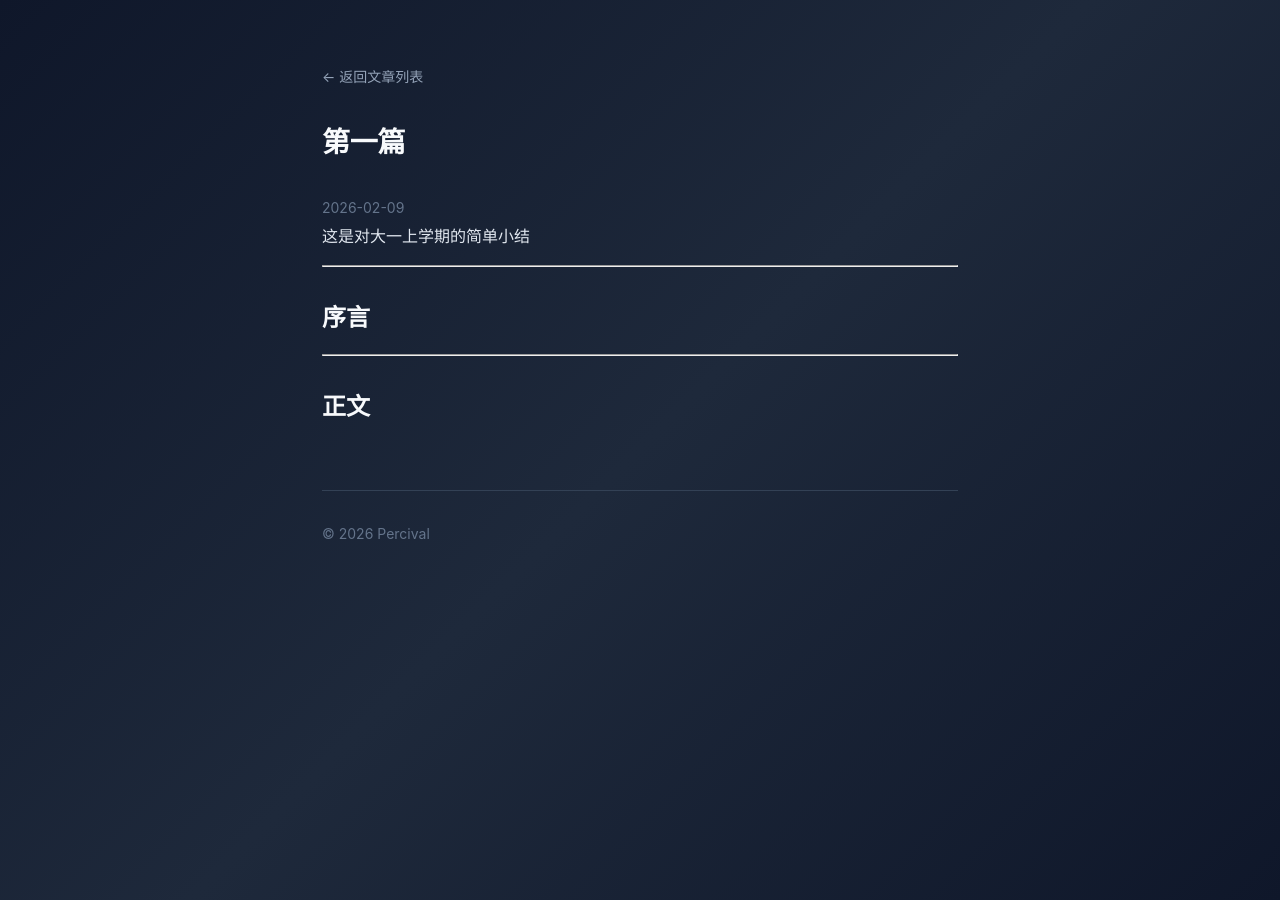
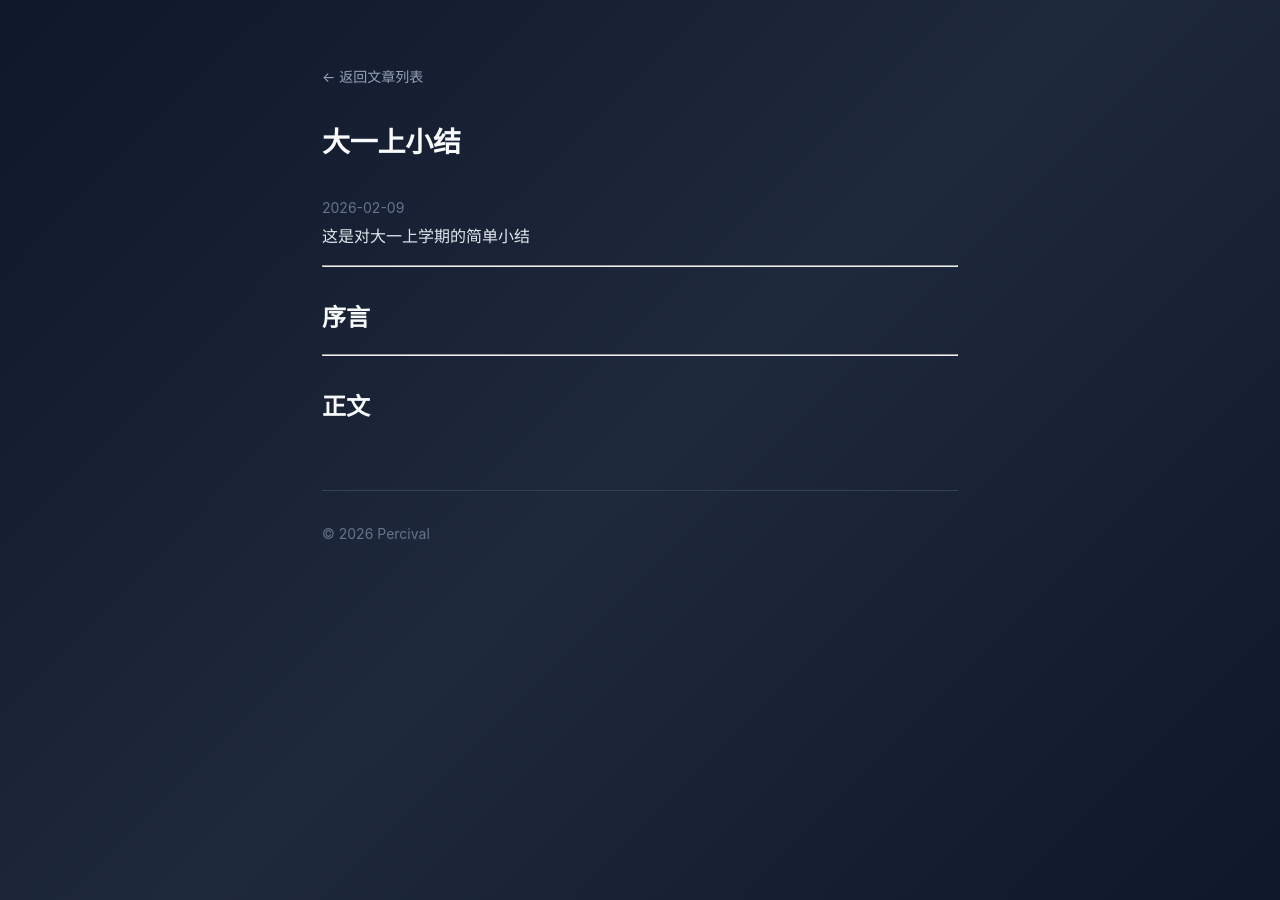
Before and after one commit to Percival-06/Percival-06.github.io, a Jekyll site: the page built from _posts/2026-02-09-大一上小结.md, in a window 1280 px wide. Built offline with Jekyll 4.4.1, drawn with Linux system fonts in a browser that asks for light colours.

Commit message:
Update 2026-02-09-大一上小结.md

```diff
--- a/_posts/2026-02-09-大一上小结.md
+++ b/_posts/2026-02-09-大一上小结.md
@@ -1,6 +1,6 @@
 ---
 layout: post
-title: "第一篇"
+title: "大一上小结"
 date: 2026-02-09 15:23:00 +0800
 categories: 随笔
 tags: [生活]
```
